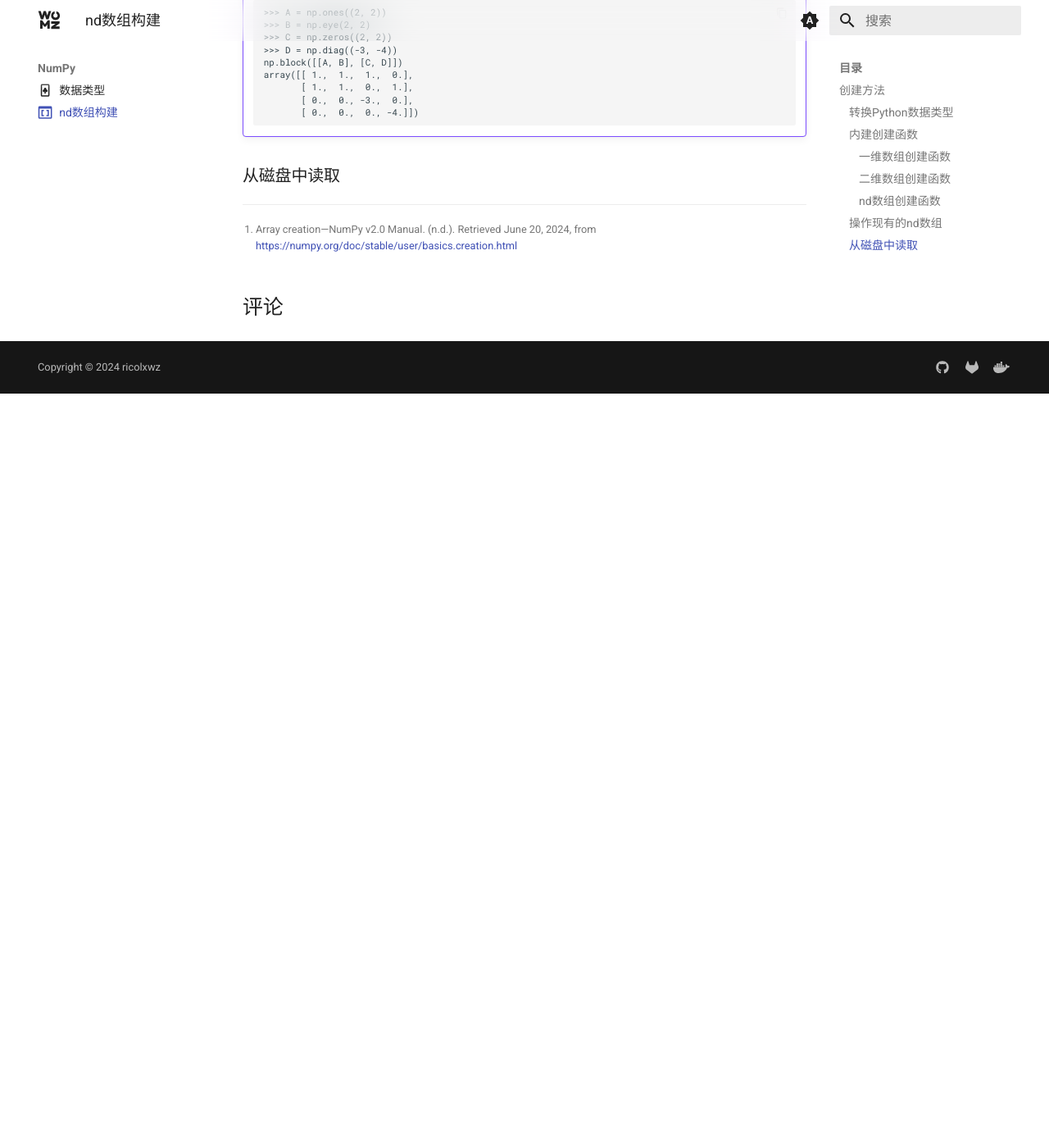
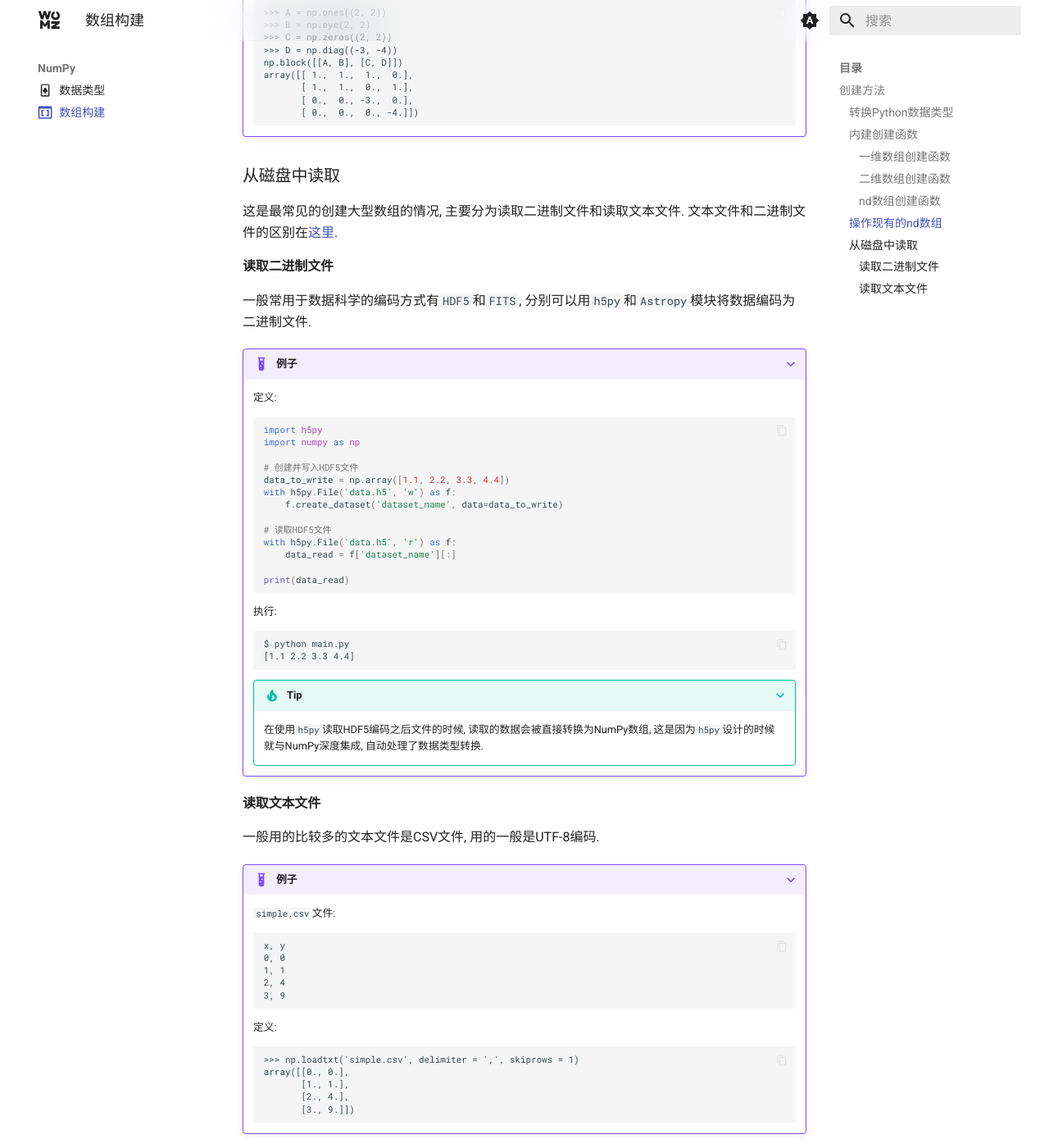
Before and after one commit to sigmax01/py, an MkDocs documentation site: the page built from docs/NumPy/数组构建.md, in a window 1280 px wide and 1400 px high, scrolled down 3200 px. Shown: the whole window at 82% size. Built offline with MkDocs 1.6.1 and Material for MkDocs 9.7.7, drawn with Linux system fonts in a browser that asks for light colours; comment, search, counter and statistics services are not loaded; before the commit the page ends 3680 px from its top, so only the background shows below that; some of the changed text lies outside the part shown.

Commit message:
`docs: Update NumPy nd array creation methods`

````diff
--- a/docs/NumPy/nd数组构建.md
+++ b/docs/NumPy/数组构建.md
@@ -1,5 +1,5 @@
 ---
-title: nd数组构建
+title: 数组构建
 icon: material/application-array-outline
 comments: true
 ---
@@ -13,7 +13,7 @@ NumPy中最重要的概念就是nd数组. nd数组的构建有6种方式:
 1. 从Python数据类型转换而来, 如列表和元祖, 详情见[这里](#转换Python数据类型)
 2. 内建的nd数组创建函数, 如`arange()`, `ones()`, `zeros()`等, 详情见[这里](#内建创建函数)
 3. 复制, 扩展或者改变现有的nd数组, 详情见[这里](#复制,扩展或者改变现有的nd数组)
-4. 从磁盘中读取nd数组, 无论是标准格式还是自定义格式
+4. 从磁盘中读取nd数组, 无论是标准格式还是自定义格式, 详情见[这里](#从磁盘中读取)
 5. 从字符串或者缓冲区中读取原始字节创建nd数组
 6. 使用特殊函数, 如`random()`
 
@@ -201,6 +201,69 @@ nd数组创建函数如`np.ones()`, `np.zeros()`和`random`可以用于创建一
            [ 0.,  0.,  0., -4.]])
     ```
 
-### 从磁盘中读取
+### 从磁盘中读取 {#从磁盘中读取}
+
+这是最常见的创建大型数组的情况, 主要分为读取二进制文件和读取文本文件. 文本文件和二进制文件的区别在[这里](/基础/编码/#文本文件和二进制文件).
+
+#### 读取二进制文件
+
+一般常用于数据科学的编码方式有`HDF5`和`FITS`, 分别可以用`h5py`和`Astropy`模块将数据编码为二进制文件.
+
+???+ example "例子"
+
+    定义:
+
+    ```py
+    import h5py
+    import numpy as np
+
+    # 创建并写入HDF5文件
+    data_to_write = np.array([1.1, 2.2, 3.3, 4.4])
+    with h5py.File('data.h5', 'w') as f:
+        f.create_dataset('dataset_name', data=data_to_write)
+
+    # 读取HDF5文件
+    with h5py.File('data.h5', 'r') as f:
+        data_read = f['dataset_name'][:]
+
+    print(data_read)
+    ```
+
+    执行:
+
+    ```
+    $ python main.py
+    [1.1 2.2 3.3 4.4]
+    ```
+
+    ???+ tip "Tip"
+
+        在使用`h5py`读取HDF5编码之后文件的时候, 读取的数据会被直接转换为NumPy数组, 这是因为`h5py`设计的时候就与NumPy深度集成, 自动处理了数据类型转换.
+
+#### 读取文本文件
+
+一般用的比较多的文本文件是CSV文件, 用的一般是UTF-8编码.
+
+???+ example "例子"
+
+    `simple.csv`文件:
+
+    ```
+    x, y
+    0, 0
+    1, 1
+    2, 4
+    3, 9
+    ```
+
+    定义:
+
+    ```
+    >>> np.loadtxt('simple.csv', delimiter = ',', skiprows = 1)
+    array([[0., 0.],
+           [1., 1.],
+           [2., 4.],
+           [3., 9.]])
+    ```
 
 [^1]: Array creation—NumPy v2.0 Manual. (n.d.). Retrieved June 20, 2024, from https://numpy.org/doc/stable/user/basics.creation.html
--- a/mkdocs.yml
+++ b/mkdocs.yml
@@ -146,6 +146,6 @@ nav:
     - requests: 常用/requests.md
   - NumPy:
     - 数据类型: NumPy/数据类型.md
-    - nd数组构建: NumPy/nd数组构建.md
+    - 数组构建: NumPy/数组构建.md
   - Pandas:
     - 数据结构: Pandas/数据结构.md
````
Also changed, not shown: docs/index.md (+1 -1 lines), docs/基础/文件.md (+16 -16 lines), docs/基础/编码.md (+22 -8 lines).
